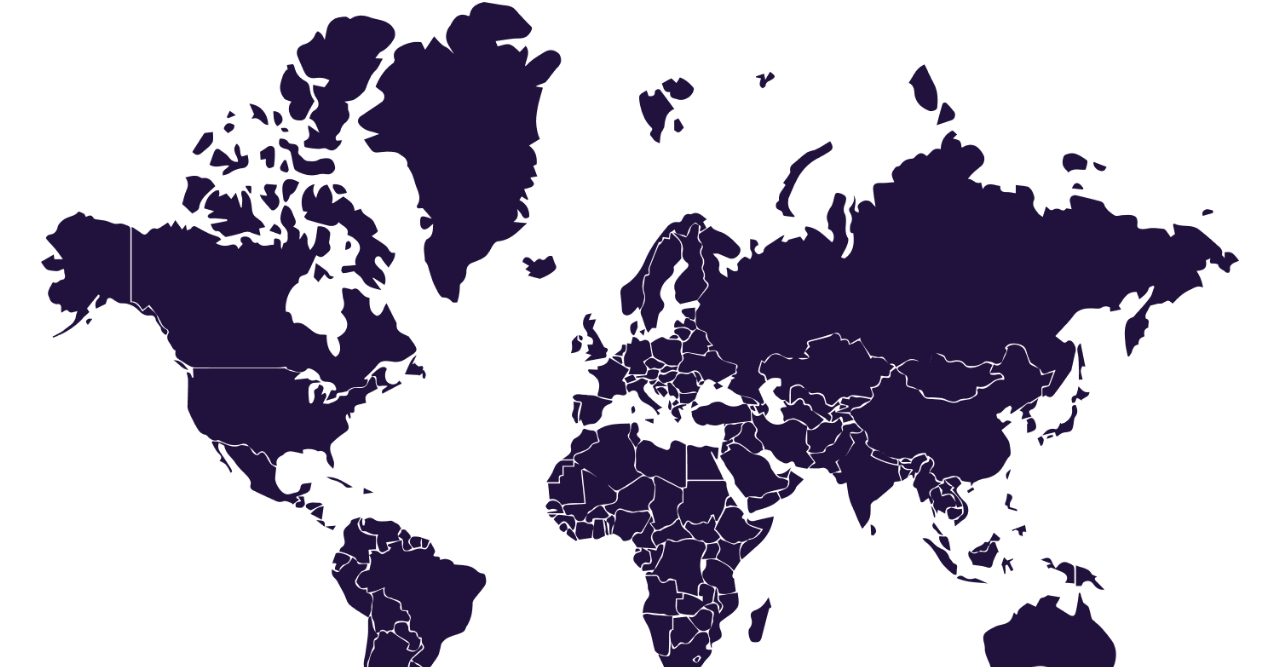
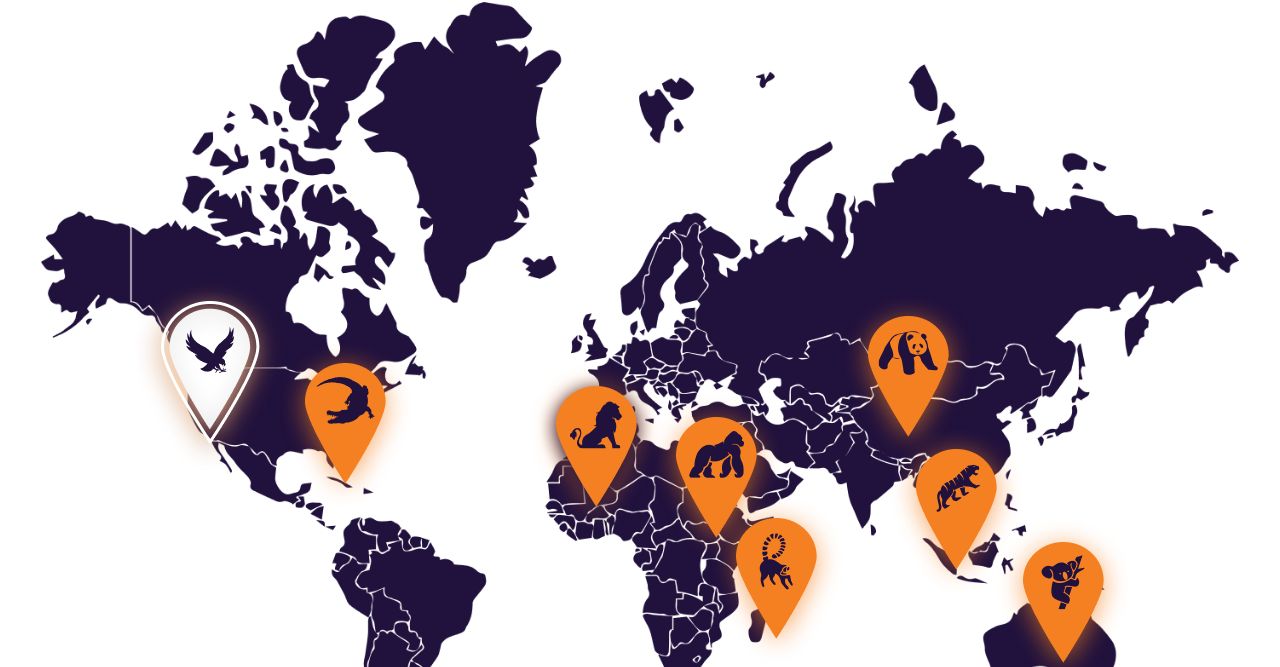
Before and after one commit to NinaEvlash/Online-ZOO, a website: page online-zoo/pages/map/index.html in a window 1280 px wide. Shown: the part 285-952 px from the top of the page. Drawn offline with Linux system fonts and the light colour scheme.

Commit message:
feat: add map-animal-icons for map page

```diff
--- a/online-zoo/pages/map/css/style.css
+++ b/online-zoo/pages/map/css/style.css
@@ -27,6 +27,7 @@
 }
 
 .map__container {
+  position: relative;
   overflow: hidden;
   width: 1400px;
   height: 912px;
@@ -39,3 +40,58 @@
   object-fit: cover;
   display: block;
 }
+
+.map__marker {
+  position: absolute;
+  background: none;
+  border: none;
+  cursor: pointer;
+}
+
+.map__marker img {
+  transition: filter 0.3s ease;
+}
+
+.map__marker:hover img {
+  filter: brightness(130%);
+}
+
+.map__marker--eagles {
+  top: 35%;
+  left: 7%;
+}
+
+.map__marker--crocodile {
+  top: 43%;
+  left: 19%;
+}
+
+.map__marker--lion {
+  top: 46%;
+  left: 40%;
+}
+
+.map__marker--gorilla {
+  top: 50%;
+  left: 50%;
+}
+
+.map__marker--lemur {
+  top: 63%;
+  left: 55%;
+}
+
+.map__marker--panda {
+  top: 37%;
+  left: 66%;
+}
+
+.map__marker--tiger {
+  top: 54%;
+  left: 70%;
+}
+
+.map__marker--koala {
+  top: 66%;
+  left: 79%;
+}
--- a/online-zoo/pages/map/index.html
+++ b/online-zoo/pages/map/index.html
@@ -54,7 +54,7 @@
         <h2 class="map__title section-title">
           find where are the animals live
         </h2>
-        <div class="map__container">
+        <div id="map-image" class="map__container">
           <img src="../../assets/images/Map.png" alt="Map" class="map-img" />
         </div>
       </section>
@@ -106,6 +106,7 @@
       </footer>
     </main>
     <script defer src="js/nav-links.js"></script>
+    <script defer src="js/map-btn.js"></script>
     <script defer src="../landing/js/social-links.js"></script>
     <script defer src="js/section-button.js"></script>
     <script defer src="../landing/js/burger.js"></script>
--- /dev/null
+++ b/online-zoo/pages/map/js/map-btn.js
@@ -0,0 +1,55 @@
+const mapIconArray = [
+  {
+    name: "eagles",
+    herf: "../../assets/icons/eagles-map.png",
+  },
+  {
+    name: "crocodile",
+    herf: "../../assets/icons/crocodile-map.png",
+  },
+  {
+    name: "lion",
+    herf: "../../assets/icons/lion-map.png",
+  },
+  {
+    name: "gorilla",
+    herf: "../../assets/icons/gorilla-map.png",
+  },
+  {
+    name: "lemur",
+    herf: "../../assets/icons/lemur-map.png",
+  },
+  {
+    name: "panda",
+    herf: "../../assets/icons/panda-map.png",
+  },
+  {
+    name: "tiger",
+    herf: "../../assets/icons/tiger-map.png",
+  },
+  {
+    name: "koala",
+    herf: "../../assets/icons/koala-map.png",
+  },
+];
+
+function createMapAnimalIcon(icon) {
+  const button = document.createElement("button");
+  button.classList.add("map__marker", `map__marker--${icon.name}`);
+
+  const image = document.createElement("img");
+
+  image.src = icon.herf;
+  image.alt = icon.name;
+
+  button.append(image);
+
+  return button;
+}
+
+const mapImageContainer = document.getElementById("map-image");
+
+mapIconArray.forEach((icon) => {
+  const item = createMapAnimalIcon(icon);
+  mapImageContainer.append(item);
+});
```
Also changed, not shown: online-zoo/assets/icons/crocodile-map.png (added), online-zoo/assets/icons/eagles-map.png (added), online-zoo/assets/icons/gorilla-map.png (added), online-zoo/assets/icons/koala-map.png (added), online-zoo/assets/icons/lemur-map.png (added), online-zoo/assets/icons/lion-map.png (added), online-zoo/assets/icons/panda-map.png (added), online-zoo/assets/icons/tiger-map.png (added).
